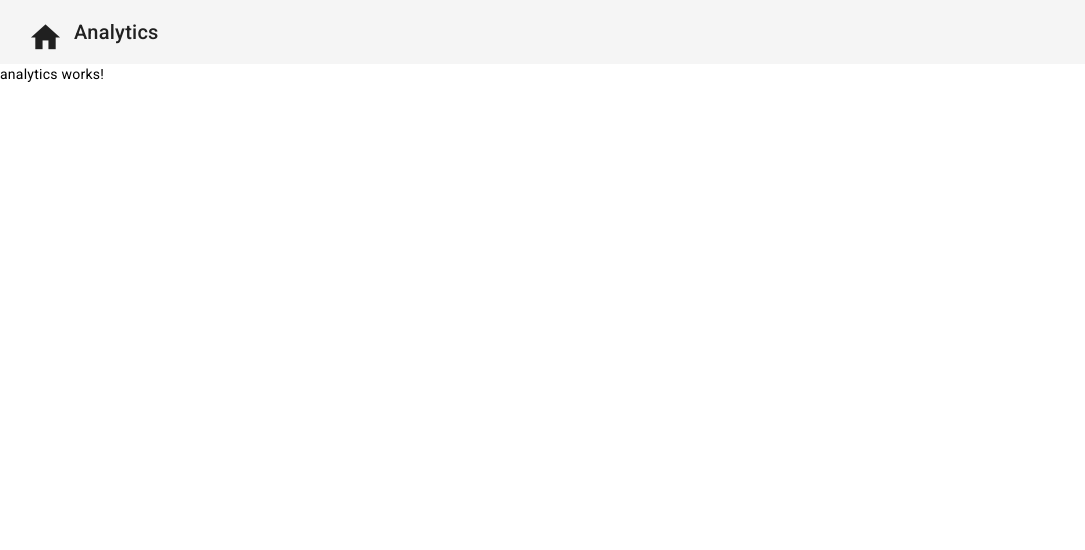
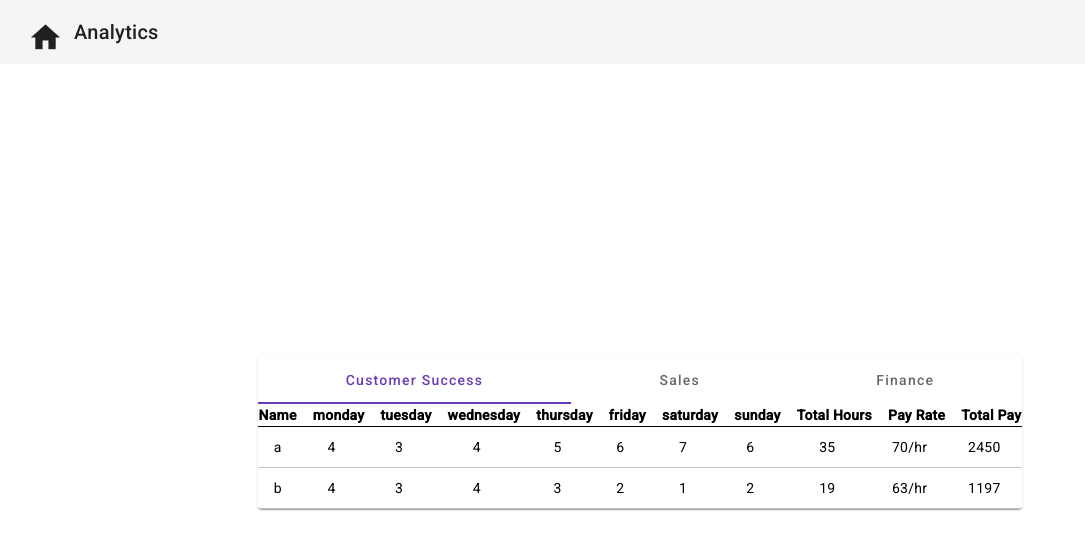
Before and after one commit to njped/timesheet-angular, an Angular app: page /analytics in a window 1280 px wide. Shown: the top 550 px of the page, without its empty margins (0-1085 px from the left). Built offline with nearby package versions, Linux system fonts and the light colour scheme.

Commit message:
made analytics look like timesheet component only with a few differences of pay and hours

```diff
--- a/src/app/components/analytics-table/analytics-table.component.html
+++ b/src/app/components/analytics-table/analytics-table.component.html
@@ -1,3 +1,21 @@
-<p>
-  analytics-table works!
-</p>
+<div>
+  <table>
+      <thead>
+          <th>Name</th>
+          <th *ngFor="let day of weekdays">{{day}}</th>
+          <th>Total Hours</th>
+          <th>Pay Rate</th>
+          <th>Total Pay</th>
+      </thead>
+
+      <tbody>
+        <tr *ngFor="let employee of employees; let i = index">
+          <td>{{employee.name}}</td>
+          <td *ngFor="let day of weekdays">{{employee[day]}}</td>
+          <td class="total-cell">{{getTotalHours(employee)}}</td>
+          <td>{{employee.payRate}}/hr</td>
+          <td>{{employee.payRate * getTotalHours(employee)}}</td>
+      </tr>
+      </tbody>
+  </table>
+</div>
--- a/src/app/components/analytics-table/analytics-table.component.ts
+++ b/src/app/components/analytics-table/analytics-table.component.ts
@@ -1,4 +1,5 @@
-import { Component, OnInit } from '@angular/core';
+import { Component, Input, OnInit } from '@angular/core';
+import { Employee } from 'src/app/interfaces/employee';
 
 @Component({
   selector: 'app-analytics-table',
@@ -6,10 +7,75 @@
   styleUrls: ['./analytics-table.component.css']
 })
 export class AnalyticsTableComponent implements OnInit {
+  @Input()
+  departmentId: string | undefined;
+
+  weekdays: string[] = ['monday', 'tuesday', 'wednesday', 'thursday', 'friday', 'saturday', 'sunday']
+  employees: Employee[] = [];
+  employeeData: Employee[] = [
+    {
+      departmentId: '1',
+      friday: 6,
+      id: '1',
+      monday: 4,
+      name: 'a',
+      payRate: 70,
+      saturday: 7,
+      sunday: 6,
+      thursday: 5,
+      tuesday: 3,
+      wednesday: 4
+    },
+    {
+      departmentId: '1',
+      friday: 2,
+      id: '2',
+      monday: 4,
+      name: 'b',
+      payRate: 63,
+      saturday: 1,
+      sunday: 2,
+      thursday: 3,
+      tuesday: 3,
+      wednesday: 4
+    },
+    {
+      departmentId: '2',
+      friday: 9,
+      id: '3',
+      monday: 8,
+      name: 'c',
+      payRate: 76,
+      saturday: 7,
+      sunday: 5,
+      thursday: 4,
+      tuesday: 7,
+      wednesday: 5
+    },
+    {
+      departmentId: '3',
+      friday: 2,
+      id: '4',
+      monday: 3,
+      name: 'd',
+      payRate: 56,
+      saturday: 3,
+      sunday: 2,
+      thursday: 0,
+      tuesday: 4,
+      wednesday: 5
+    }
+  ];
 
   constructor() { }
 
   ngOnInit() {
+    this.employees = this.employeeData.filter(employee => employee.departmentId === this.departmentId)
+  }
+
+  getTotalHours(employee: Employee): number {
+    return employee.monday + employee.tuesday + employee.wednesday
+      + employee.thursday + employee.friday + employee.saturday + employee.sunday;
   }
 
 }
--- a/src/app/components/analytics/analytics.component.css
+++ b/src/app/components/analytics/analytics.component.css
@@ -0,0 +1,3 @@
+mat-card {
+  margin: auto;
+}
--- a/src/app/components/analytics/analytics.component.html
+++ b/src/app/components/analytics/analytics.component.html
@@ -1,3 +1,15 @@
-<p>
-  analytics works!
-</p>
+<div class="main-container">
+  <mat-card>
+      <mat-tab-group mat-align-tabs="center">
+          <mat-tab label="Customer Success">
+              <app-analytics-table [departmentId]="'1'"></app-analytics-table>
+          </mat-tab>
+          <mat-tab label="Sales">
+              <app-analytics-table [departmentId]="'2'"></app-analytics-table>
+          </mat-tab>
+          <mat-tab label="Finance">
+              <app-analytics-table [departmentId]="'3'"></app-analytics-table>
+          </mat-tab>
+      </mat-tab-group>
+  </mat-card>
+</div>
--- a/src/app/components/timesheet/timesheet.component.html
+++ b/src/app/components/timesheet/timesheet.component.html
@@ -27,6 +27,11 @@
                     <input type="number" [id]="day" [(ngModel)]="employee[day]" class="hours-input">
                 </td>
                 <td class="total-cell">{{getTotalHours(employee)}}</td>
+                <td>
+                  <button mat-icon-button (click)="deleteEmployee(i)">
+                      <mat-icon>delete</mat-icon>
+                  </button>
+              </td>
             </tr>
         </tbody>
       </table>
--- a/src/styles.css
+++ b/src/styles.css
@@ -8,3 +8,24 @@
   align-items: center;
   height: calc(100% - 64px);
 }
+
+table {
+  border-collapse: collapse;
+}
+
+th {
+  border-bottom: 1px solid black;
+
+  &:not(:first-child) {
+      padding-left: 15px;
+  }
+}
+
+td {
+  text-align: center;
+  padding: 10px 0px;
+}
+
+tr td {
+  border-bottom:1pt solid #C1C1C1;
+}
```
Also changed, not shown: src/app/modules/material/material.module.ts (+7 -0 lines).
